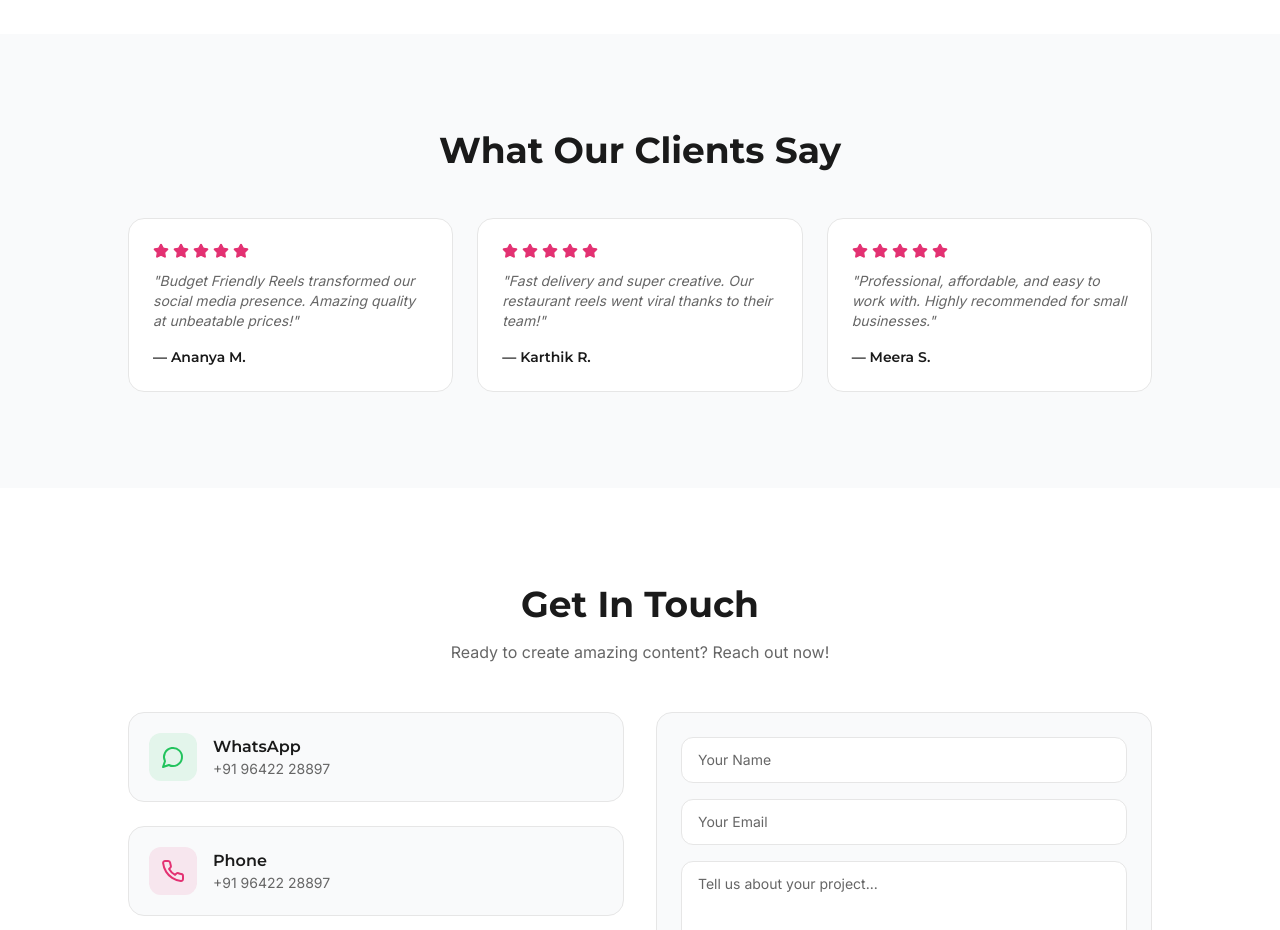
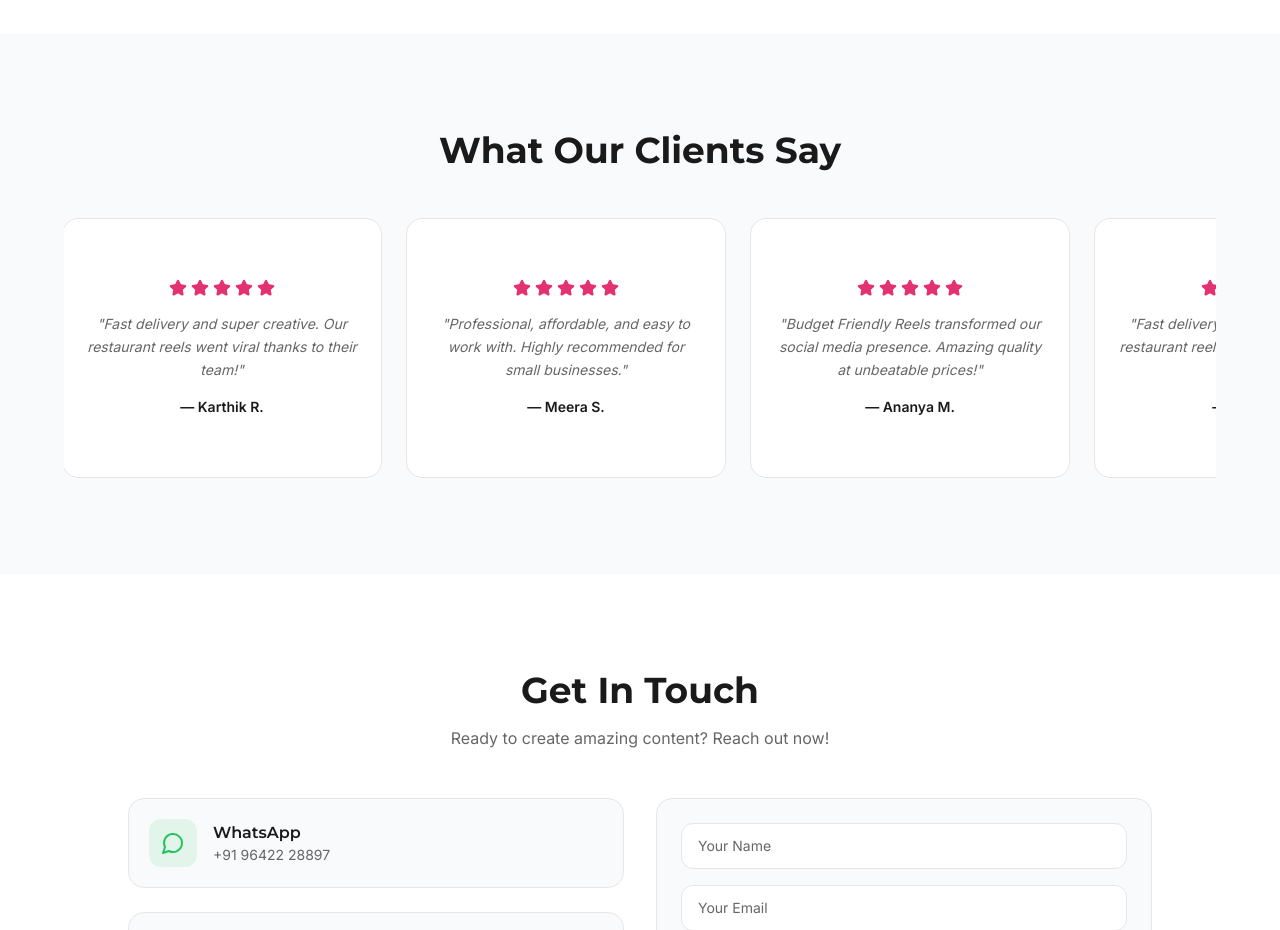
Before and after one commit to Vinaypenke01/Budget-Friendly-Reel, a React (Vite) app: page / in a window 1280 px wide. Shown: the part 5720-6650 px from the top of the page. Built offline with nearby package versions, Linux system fonts and the light colour scheme; the HTML template or start-up script is replaced by a standard one.

Commit message:
UI: Implemented marquee auto-scroll for TestimonialsSection

```diff
--- a/src/components/TestimonialsSection.tsx
+++ b/src/components/TestimonialsSection.tsx
@@ -1,5 +1,6 @@
 import { motion } from "framer-motion";
 import { Star } from "lucide-react";
+import { useEffect, useRef } from "react";
 
 const testimonials = [
   { name: "Ananya M.", text: "Budget Friendly Reels transformed our social media presence. Amazing quality at unbeatable prices!", rating: 5 },
@@ -7,34 +8,72 @@ const testimonials = [
   { name: "Meera S.", text: "Professional, affordable, and easy to work with. Highly recommended for small businesses.", rating: 5 },
 ];
 
-const TestimonialsSection = () => (
+const TestimonialsSection = () => {
+  const scrollRef = useRef<HTMLDivElement>(null);
+
+  useEffect(() => {
+    const container = scrollRef.current;
+    if (!container) return;
+
+    let scrollAmount = 0;
+
+    const interval = setInterval(() => {
+      scrollAmount += 1;
+      container.scrollLeft = scrollAmount;
+
+      if (scrollAmount >= container.scrollWidth / 2) {
+        scrollAmount = 0;
+      }
+    }, 20);
+
+    return () => clearInterval(interval);
+  }, []);
+
+  return (
     <section className="section-padding bg-card">
-    <div className="max-w-5xl mx-auto">
-      <motion.div initial={{ opacity: 0, y: 20 }} whileInView={{ opacity: 1, y: 0 }} viewport={{ once: true }} className="text-center mb-12">
-        <h2 className="font-display font-bold text-3xl md:text-4xl text-foreground mb-4">What Our Clients Say</h2>
-      </motion.div>
-      <div className="grid grid-cols-1 md:grid-cols-3 gap-6">
-        {testimonials.map((t, i) => (
+      <div className="max-w-6xl mx-auto">
+
+        {/* Heading */}
         <motion.div
-            key={t.name}
           initial={{ opacity: 0, y: 20 }}
           whileInView={{ opacity: 1, y: 0 }}
-            viewport={{ once: true }}
-            transition={{ delay: i * 0.1 }}
-            className="rounded-2xl bg-background border border-border p-6"
+          className="text-center mb-12"
         >
-            <div className="flex gap-1 mb-3">
+          <h2 className="text-3xl md:text-4xl font-bold">
+            What Our Clients Say
+          </h2>
+        </motion.div>
+
+        {/* Carousel */}
+        <div
+          ref={scrollRef}
+          className="flex gap-6 overflow-hidden"
+        >
+          {[...testimonials, ...testimonials].map((t, i) => (
+            <div
+              key={i}
+              className="min-w-[320px] max-w-[320px] h-[260px] rounded-2xl bg-background border border-border p-6 flex-shrink-0 flex flex-col justify-center items-center text-center"
+            >
+              <div className="flex gap-1 mb-4">
                 {[...Array(t.rating)].map((_, j) => (
-                <Star key={j} size={16} className="fill-primary text-primary" />
+                  <Star key={j} size={18} className="fill-primary text-primary" />
                 ))}
               </div>
-            <p className="text-muted-foreground text-sm mb-4 italic">"{t.text}"</p>
-            <p className="font-display font-semibold text-foreground text-sm">— {t.name}</p>
-          </motion.div>
+
+              <p className="text-muted-foreground text-sm mb-4 italic leading-relaxed break-words">
+                "{t.text}"
+              </p>
+
+              <p className="font-semibold text-sm">
+                — {t.name}
+              </p>
+            </div>
           ))}
         </div>
+
       </div>
     </section>
   );
+};
 
 export default TestimonialsSection;
```
Lines whose indentation alone changed are shown as unchanged.
